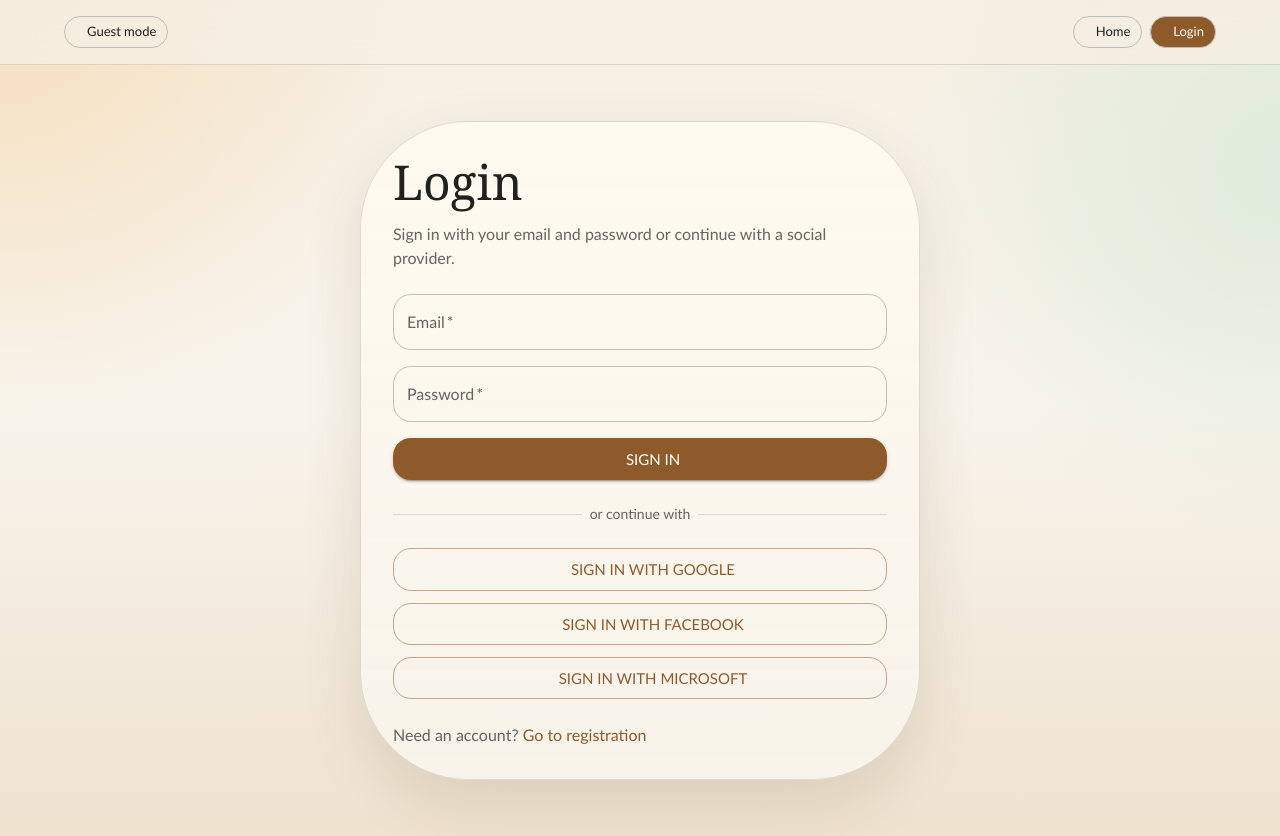
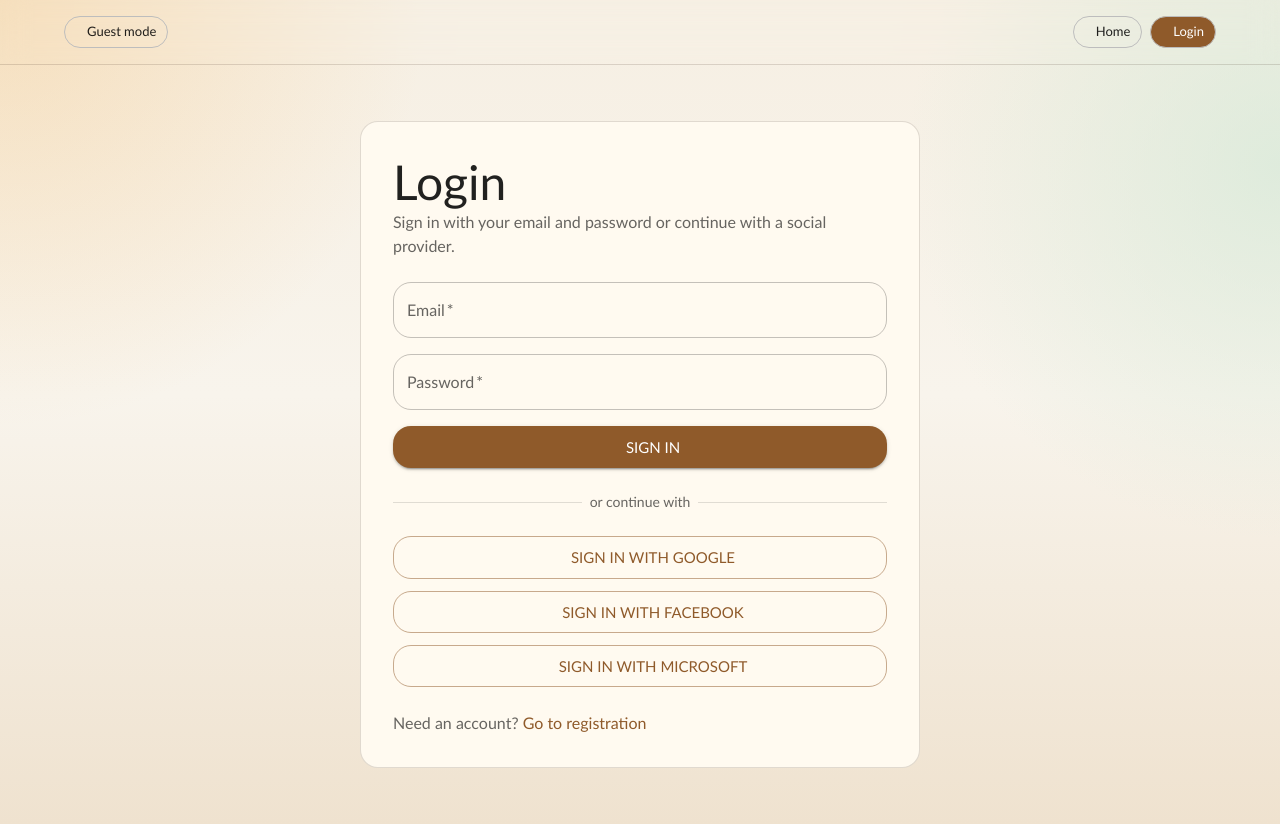
Before and after one commit to atrokarvinen/app-authentication, a React (Vite) app in the folder client/: page /login in a window 1280 px wide. Built offline with nearby package versions, Linux system fonts and the light colour scheme; no server answers; some icons are missing.

Commit message:
moved styling to css modules

```diff
--- /dev/null
+++ b/client/src/App.module.css
@@ -0,0 +1,28 @@
+.appRoot {
+  min-height: 100vh;
+}
+
+.appBar {
+  backdrop-filter: blur(14px);
+  border-bottom: 1px solid rgba(64, 45, 31, 0.16);
+  background-color: rgba(246, 239, 227, 0.84);
+}
+
+.toolbar {
+  gap: 12px;
+  padding-block: 10px;
+}
+
+.navStack {
+  margin-left: auto;
+}
+
+.mainContent {
+  padding-block: 32px;
+}
+
+@media (min-width: 900px) {
+  .mainContent {
+    padding-block: 56px;
+  }
+}
--- a/client/src/App.tsx
+++ b/client/src/App.tsx
@@ -9,6 +9,7 @@ import { HomePage } from './pages/HomePage'
 import { LoginPage } from './pages/LoginPage'
 import type { HealthResponse } from './types/api'
 import type { UserProfile } from './types/auth'
+import styles from './App.module.css'
 
 const App = () => {
   const [health, setHealth] = useState<HealthResponse | null>(null)
@@ -98,27 +99,22 @@ const App = () => {
   }
 
   return (
-    <Box sx={{ minHeight: '100vh' }}>
+    <Box className={styles.appRoot}>
       <AppBar
         position="sticky"
         color="transparent"
         elevation={0}
-        sx={{
-          backdropFilter: 'blur(14px)',
-          borderBottom: '1px solid',
-          borderColor: 'divider',
-          backgroundColor: 'rgba(246, 239, 227, 0.84)',
-        }}
+        className={styles.appBar}
       >
         <Container maxWidth="lg">
-          <Toolbar disableGutters sx={{ gap: 1.5, py: 1.25 }}>
+          <Toolbar disableGutters className={styles.toolbar}>
             <Chip
               icon={<AccountCircleOutlinedIcon />}
               label={user ? user.displayName : 'Guest mode'}
               color={user ? 'secondary' : 'default'}
               variant={user ? 'filled' : 'outlined'}
             />
-            <Stack direction="row" spacing={1} sx={{ ml: 'auto' }}>
+            <Stack direction="row" spacing={1} className={styles.navStack}>
               <Chip
                 clickable
                 component={NavLink}
@@ -152,7 +148,7 @@ const App = () => {
         </Container>
       </AppBar>
 
-      <Box component="main" sx={{ py: { xs: 4, md: 7 } }}>
+      <Box component="main" className={styles.mainContent}>
         <Container maxWidth="lg">
           <Routes>
             <Route
--- /dev/null
+++ b/client/src/components/HealthStatusCard.module.css
@@ -0,0 +1,11 @@
+.cardRoot {
+  height: 100%;
+  border-radius: 24px;
+  border: 1px solid rgba(64, 45, 31, 0.16);
+  background-color: rgba(255, 252, 247, 0.78);
+  box-shadow: 0 24px 60px rgba(71, 49, 17, 0.12);
+}
+
+.cardContent {
+  padding: 28px;
+}
--- a/client/src/components/HealthStatusCard.tsx
+++ b/client/src/components/HealthStatusCard.tsx
@@ -14,6 +14,7 @@ import {
   Typography,
 } from '@mui/material'
 import type { HealthResponse } from '../types/api'
+import styles from './HealthStatusCard.module.css'
 
 type HealthStatusCardProps = {
   health: HealthResponse | null
@@ -27,18 +28,8 @@ export const HealthStatusCard = ({
   errorMessage,
 }: HealthStatusCardProps) => {
   return (
-    <Card
-      elevation={0}
-      sx={{
-        height: '100%',
-        borderRadius: 6,
-        border: '1px solid',
-        borderColor: 'divider',
-        backgroundColor: 'rgba(255, 252, 247, 0.78)',
-        boxShadow: '0 24px 60px rgba(71, 49, 17, 0.12)',
-      }}
-    >
-      <CardContent sx={{ p: 3.5 }}>
+    <Card elevation={0} className={styles.cardRoot}>
+      <CardContent className={styles.cardContent}>
         <Stack spacing={3}>
           <Stack direction="row" justifyContent="space-between" spacing={2}>
             <Stack direction="row" spacing={1.5} alignItems="center">
--- /dev/null
+++ b/client/src/pages/HomePage.module.css
@@ -0,0 +1,52 @@
+.heroPaper {
+  padding: 24px;
+  border-radius: 24px;
+  border: 1px solid rgba(64, 45, 31, 0.16);
+  background: linear-gradient(135deg, rgba(255, 250, 240, 0.94) 0%, rgba(241, 248, 244, 0.92) 100%);
+  box-shadow: 0 24px 60px rgba(71, 49, 17, 0.12);
+}
+
+.statusChip {
+  align-self: flex-start;
+  letter-spacing: 0.14em;
+}
+
+.title {
+  max-width: 10ch;
+  margin-bottom: 16px;
+  text-wrap: balance;
+}
+
+.summary {
+  max-width: 760px;
+}
+
+.dashboardGrid {
+  display: grid;
+  gap: 24px;
+  grid-template-columns: 1fr;
+}
+
+.profilePaper {
+  padding: 28px;
+  border-radius: 24px;
+  border: 1px solid rgba(64, 45, 31, 0.16);
+  background-color: rgba(255, 252, 247, 0.78);
+  box-shadow: 0 24px 60px rgba(71, 49, 17, 0.12);
+}
+
+.profileAvatar {
+  background-color: #476c5e;
+  width: 52px;
+  height: 52px;
+}
+
+@media (min-width: 900px) {
+  .heroPaper {
+    padding: 40px;
+  }
+
+  .dashboardGrid {
+    grid-template-columns: 1.2fr 1fr;
+  }
+}
--- a/client/src/pages/HomePage.tsx
+++ b/client/src/pages/HomePage.tsx
@@ -19,6 +19,7 @@ import { Link as RouterLink } from 'react-router'
 import { HealthStatusCard } from '../components/HealthStatusCard'
 import type { HealthResponse } from '../types/api'
 import type { UserProfile } from '../types/auth'
+import styles from './HomePage.module.css'
 
 type HomePageProps = {
   user: UserProfile | null
@@ -37,39 +38,21 @@ export const HomePage = ({
 }: HomePageProps) => {
   return (
     <Stack spacing={3.5}>
-      <Paper
-        elevation={0}
-        sx={{
-          p: { xs: 3, md: 5 },
-          borderRadius: 6,
-          border: '1px solid',
-          borderColor: 'divider',
-          background:
-            'linear-gradient(135deg, rgba(255,250,240,0.94) 0%, rgba(241,248,244,0.92) 100%)',
-          boxShadow: '0 24px 60px rgba(71, 49, 17, 0.12)',
-        }}
-      >
+      <Paper elevation={0} className={styles.heroPaper}>
         <Stack spacing={3}>
           <Chip
             label={user ? 'Logged in' : 'Signed out'}
             color={user ? 'secondary' : 'default'}
             variant="outlined"
-            sx={{ alignSelf: 'flex-start', letterSpacing: '0.14em' }}
+            className={styles.statusChip}
           />
           <Box>
-            <Typography
-              variant="h1"
-              sx={{ maxWidth: '10ch', mb: 2, textWrap: 'balance' }}
-            >
+            <Typography variant="h1" className={styles.title}>
               {user
                 ? `Welcome back, ${user.displayName}.`
                 : 'Authentication starter dashboard.'}
             </Typography>
-            <Typography
-              variant="h6"
-              color="text.secondary"
-              sx={{ maxWidth: 760 }}
-            >
+            <Typography variant="h6" color="text.secondary" className={styles.summary}>
               {user
                 ? 'Your starter profile is active below. Replace this local state with backend-backed authentication when you wire the real auth flow.'
                 : 'No user session is active. Use the login page to test credentials or social sign-in buttons.'}
@@ -91,39 +74,21 @@ export const HomePage = ({
         </Stack>
       </Paper>
 
-      <Box
-        sx={{
-          display: 'grid',
-          gap: 3,
-          gridTemplateColumns: { xs: '1fr', md: '1.2fr 1fr' },
-        }}
-      >
+      <Box className={styles.dashboardGrid}>
         <HealthStatusCard
           health={health}
           isLoading={isLoading}
           errorMessage={errorMessage}
         />
 
-        <Paper
-          elevation={0}
-          sx={{
-            p: 3.5,
-            borderRadius: 6,
-            border: '1px solid',
-            borderColor: 'divider',
-            backgroundColor: 'rgba(255, 252, 247, 0.78)',
-            boxShadow: '0 24px 60px rgba(71, 49, 17, 0.12)',
-          }}
-        >
+        <Paper elevation={0} className={styles.profilePaper}>
           <Stack spacing={2.5}>
             <Typography variant="h5">Profile</Typography>
 
             {user ? (
               <Stack spacing={2.5}>
                 <Stack direction="row" spacing={2} alignItems="center">
-                  <Avatar
-                    sx={{ bgcolor: 'secondary.main', width: 52, height: 52 }}
-                  >
+                  <Avatar className={styles.profileAvatar}>
                     {user.displayName
                       .split(' ')
                       .map((part) => part[0])
--- /dev/null
+++ b/client/src/pages/LoginPage.module.css
@@ -0,0 +1,33 @@
+.loginPageShell {
+  display: grid;
+  place-items: center;
+}
+
+.loginPaper {
+  width: 100%;
+  max-width: 560px;
+  padding: 24px;
+  border-radius: 24px;
+  border: 1px solid rgba(64, 45, 31, 0.16);
+  background: linear-gradient(180deg, rgba(255, 250, 240, 0.96) 0%, rgba(248, 244, 236, 0.9) 100%);
+  box-shadow: 0 24px 60px rgba(71, 49, 17, 0.12);
+}
+
+.loginTitle {
+  font-family: Georgia, 'Times New Roman', serif;
+  margin-bottom: 12px;
+}
+
+.growDivider {
+  flex: 1;
+}
+
+@media (min-width: 900px) {
+  .loginPageShell {
+    min-height: calc(100vh - 210px);
+  }
+
+  .loginPaper {
+    padding: 32px;
+  }
+}
--- a/client/src/pages/LoginPage.tsx
+++ b/client/src/pages/LoginPage.tsx
@@ -18,6 +18,7 @@ import type { SubmitEvent } from 'react'
 import { useState } from 'react'
 import { Link as RouterLink, useNavigate } from 'react-router'
 import type { AuthProvider, UserProfile } from '../types/auth'
+import styles from './LoginPage.module.css'
 
 type LoginPageProps = {
   user: UserProfile | null
@@ -48,33 +49,11 @@ export const LoginPage = ({
   }
 
   return (
-    <Box
-      sx={{
-        display: 'grid',
-        placeItems: 'center',
-        minHeight: { md: 'calc(100vh - 210px)' },
-      }}
-    >
-      <Paper
-        elevation={0}
-        sx={{
-          width: '100%',
-          maxWidth: 560,
-          p: { xs: 3, md: 4 },
-          borderRadius: 6,
-          border: '1px solid',
-          borderColor: 'divider',
-          background:
-            'linear-gradient(180deg, rgba(255,250,240,0.96) 0%, rgba(248,244,236,0.9) 100%)',
-          boxShadow: '0 24px 60px rgba(71, 49, 17, 0.12)',
-        }}
-      >
+    <Box className={styles.loginPageShell}>
+      <Paper elevation={0} className={styles.loginPaper}>
         <Stack spacing={3}>
           <Box>
-            <Typography
-              variant="h3"
-              sx={{ fontFamily: "Georgia, 'Times New Roman', serif", mb: 1.5 }}
-            >
+            <Typography variant="h3" className={styles.loginTitle}>
               Login
             </Typography>
             <Typography color="text.secondary">
@@ -120,11 +99,11 @@ export const LoginPage = ({
           </Stack>
 
           <Stack direction="row" spacing={1} alignItems="center">
-            <Divider sx={{ flex: 1 }} />
+            <Divider className={styles.growDivider} />
             <Typography variant="body2" color="text.secondary">
               or continue with
             </Typography>
-            <Divider sx={{ flex: 1 }} />
+            <Divider className={styles.growDivider} />
           </Stack>
 
           <Stack spacing={1.5}>
```
